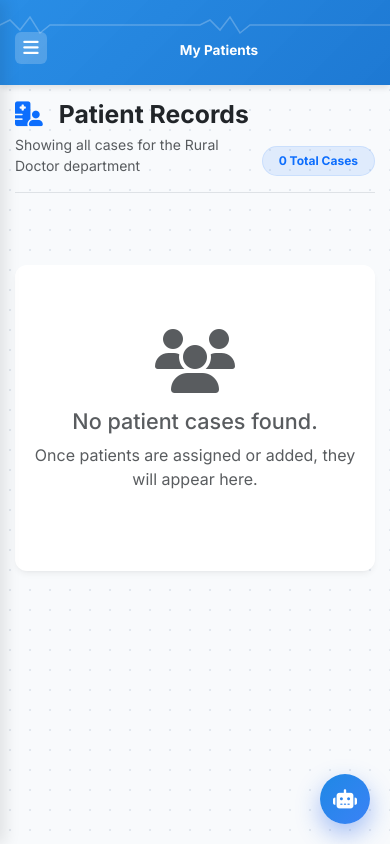
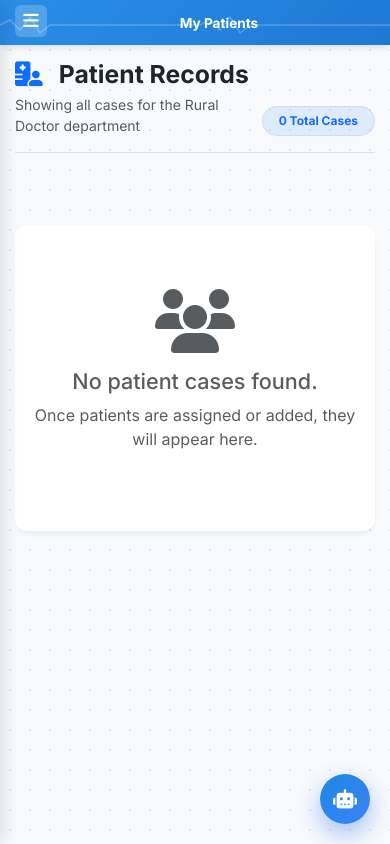
Before and after one commit to shravansinghchauhan2021/easyMed-Platform, a Flask app: page /my_patients in a window 390 px wide. Run offline with Flask 3, Linux system fonts and the light colour scheme; the visitor is signed in with stand-in values (Sample User, id 1); data comes from the database, SQL or seed files in the repository; data that the repository does not hold is empty; some libraries are stand-ins or nearby versions.

Commit message:
new fix for the blue bar

```diff
--- a/static/dashboard.css
+++ b/static/dashboard.css
@@ -213,8 +213,8 @@ body {
 .top-header {
     background: none;
     color: white;
-    padding: var(--safe-top) 15px 4px;
-    min-height: calc(45px + var(--safe-top));
+    padding: var(--safe-top) 15px 8px;
+    min-height: calc(65px + var(--safe-top));
     display: flex;
     margin-top: 0; /* Ensure no margin at the top */
     justify-content: space-between;
@@ -223,14 +223,6 @@ body {
     top: 0;
     z-index: 999;
     overflow: visible;
-}
-
-.top-header h4 {
-    font-size: 1.1rem; /* Slightly smaller for slim header */
-}
-
-.top-header .btn-sm {
-    padding: 2px 8px; /* Slimmer buttons */
 }
 
 .top-header::before {
@@ -671,6 +663,18 @@ body {
     .sidebar-overlay.active {
         display: block;
     }
+
+    /* MOBILE SLIM HEADER FIX */
+    .top-header {
+        padding: var(--safe-top) 15px 4px;
+        min-height: calc(45px + var(--safe-top));
+    }
+    .top-header h4 {
+        font-size: 1.1rem;
+    }
+    .top-header .btn-sm {
+        padding: 2px 8px;
+    }
 }
 
 @media (min-width: 993px) {
```
